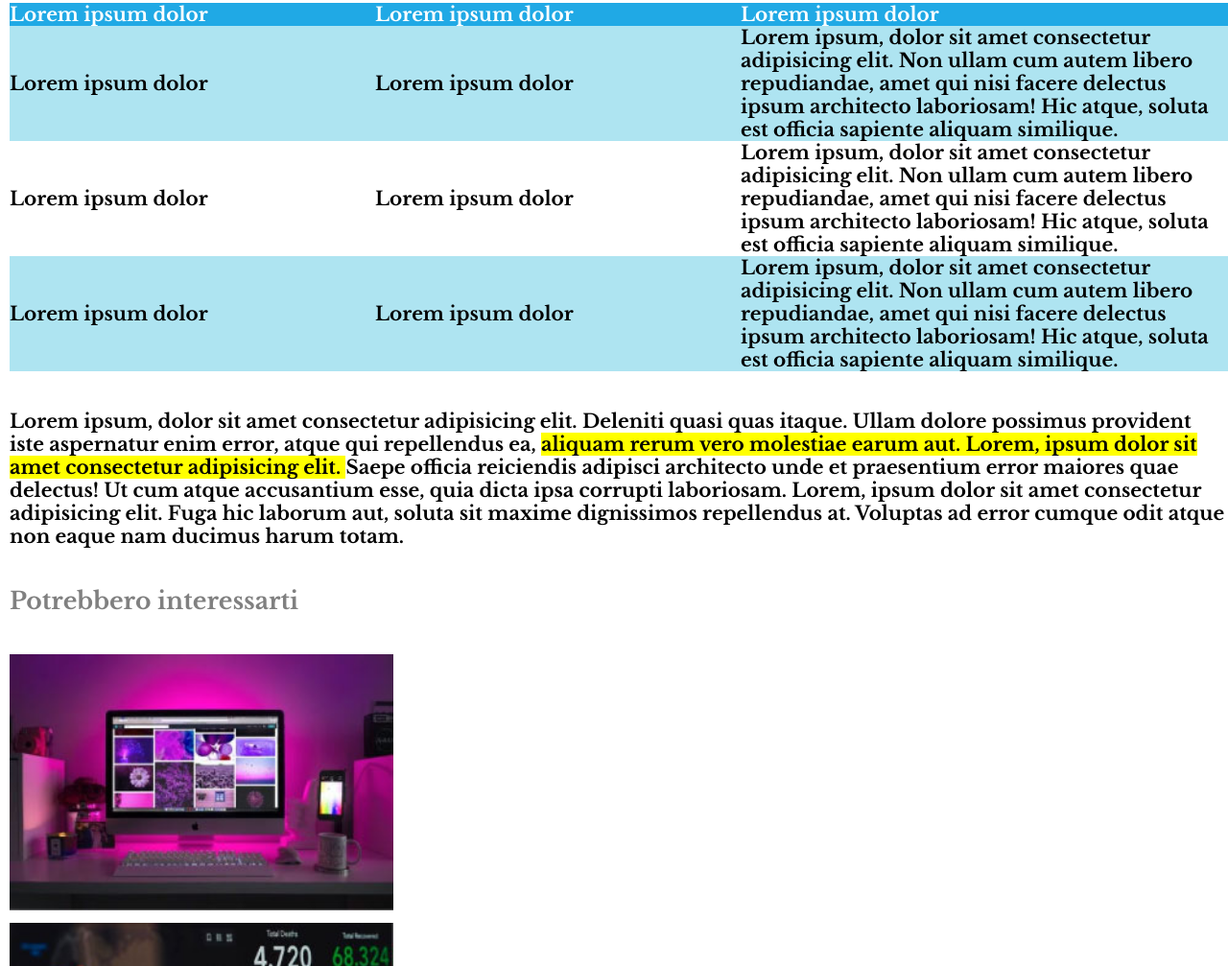
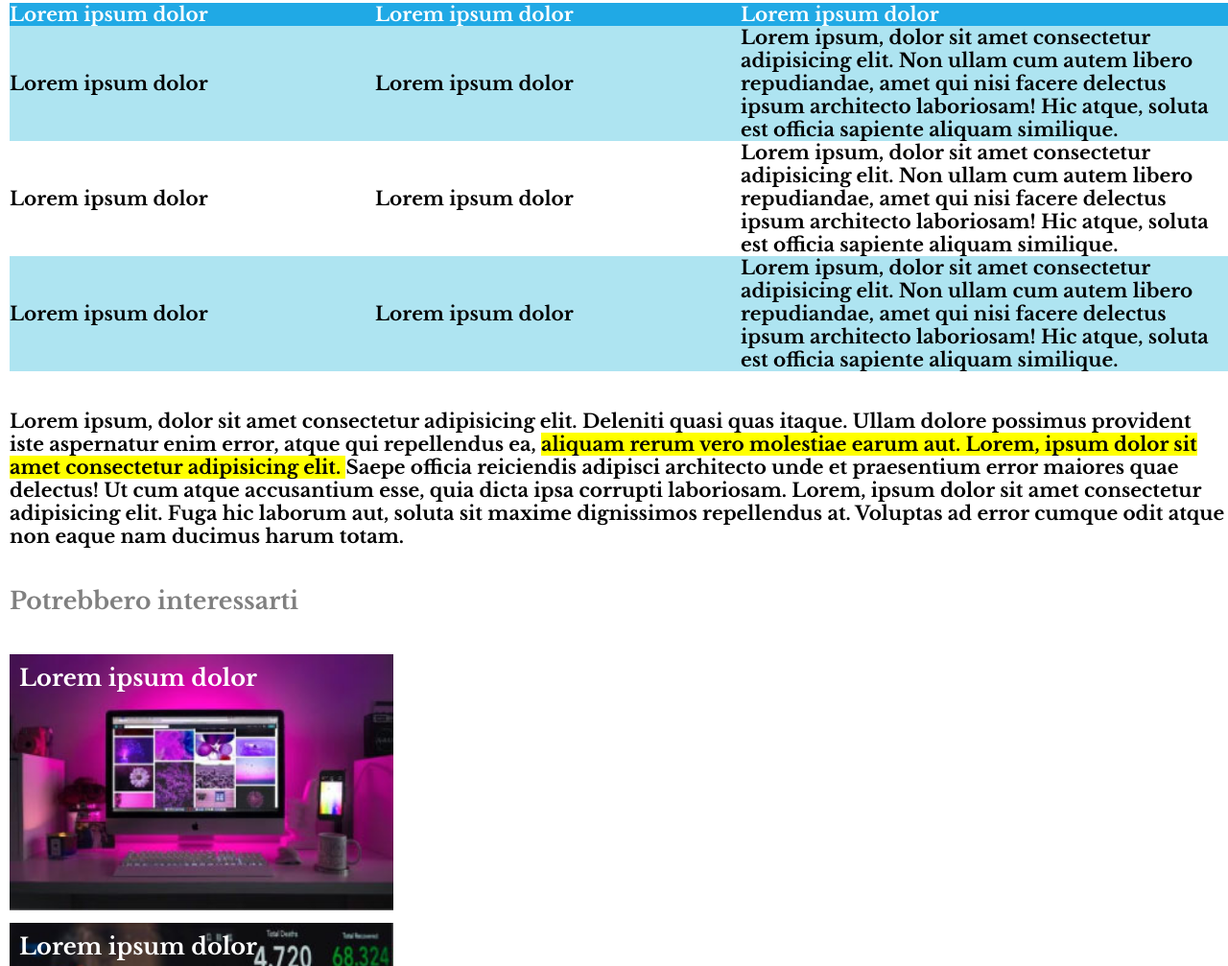
Before and after one commit to AlvaroArbaiza/html-css-booleaner, a plain HTML site: page index.html in a window 1280 px wide. Shown: the part 1793-2800 px from the top of the page at 96% size. Drawn offline with nearby package versions, Linux system fonts and the light colour scheme.

Commit message:
Completamento esercizio senza bonus

```diff
--- a/assets/css/style.css
+++ b/assets/css/style.css
@@ -94,3 +94,8 @@ li {
     background-repeat: no-repeat;
     background-size: 400px;
 }
+
+.footer {
+    color: white;
+    padding: 10px;
+}
--- a/index.html
+++ b/index.html
@@ -10,7 +10,9 @@
 <body>
     <!-- Titolo Pagina e Sfondo -->
     <header>
-        <img id="logo" src="../html-css-booleaner/assets/img/logo.svg" alt="logo">
+        <div id="logo-header">
+            <img id="logo" src="../html-css-booleaner/assets/img/logo.svg" alt="logo">
+        </div>
     </header>
     <!-- H1, foto, contenuto e tabella -->
     <article>
@@ -110,8 +112,10 @@
         <h3>Potrebbero interessarti</h3>
         <div class="contenitore">
             <div class="monitor article">
+                <h2 class="footer">Lorem ipsum dolor</h2>
             </div>
             <div class="graph article">
+                <h2 class="footer">Lorem ipsum dolor</h2>
             </div>
         </div>
     </footer>
```
